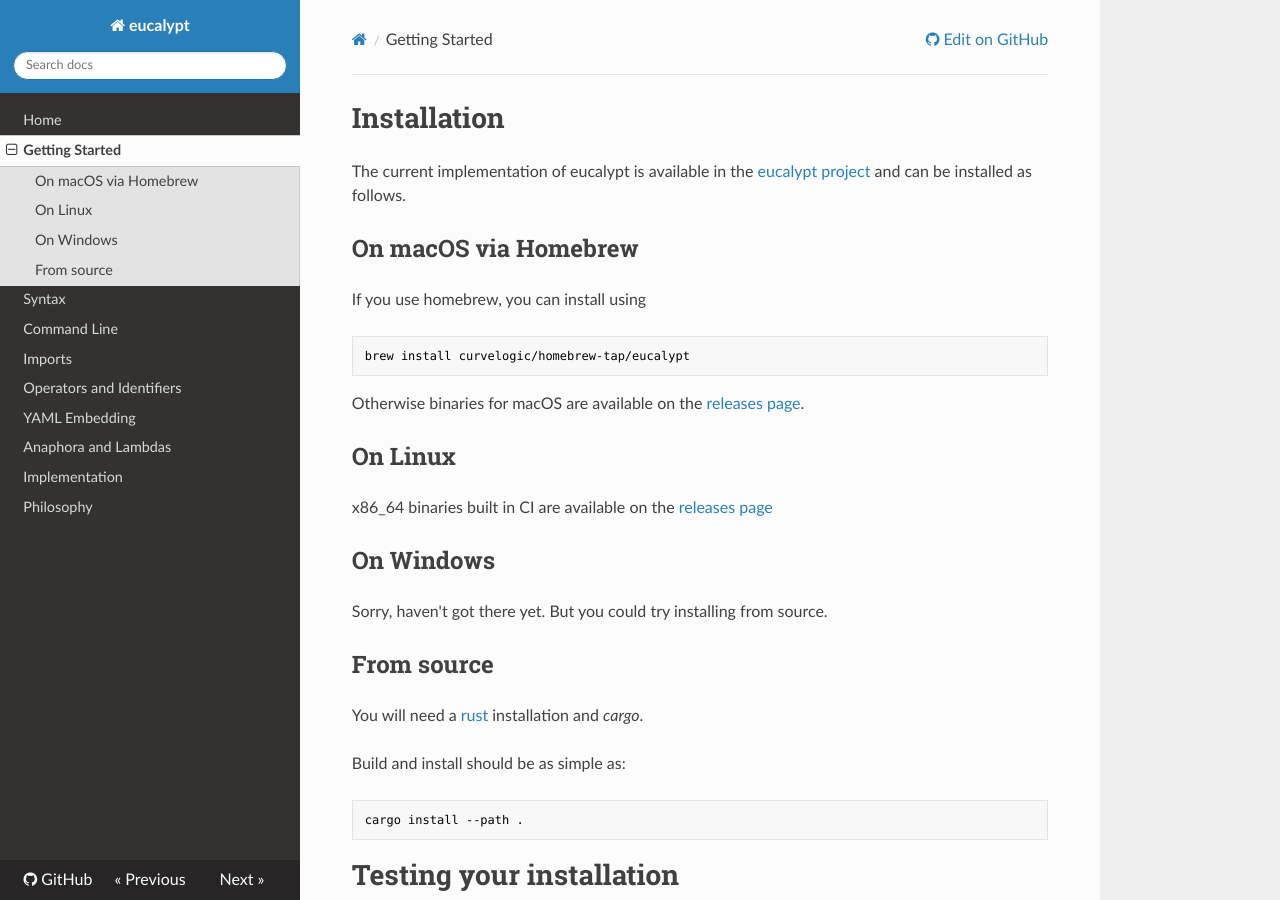
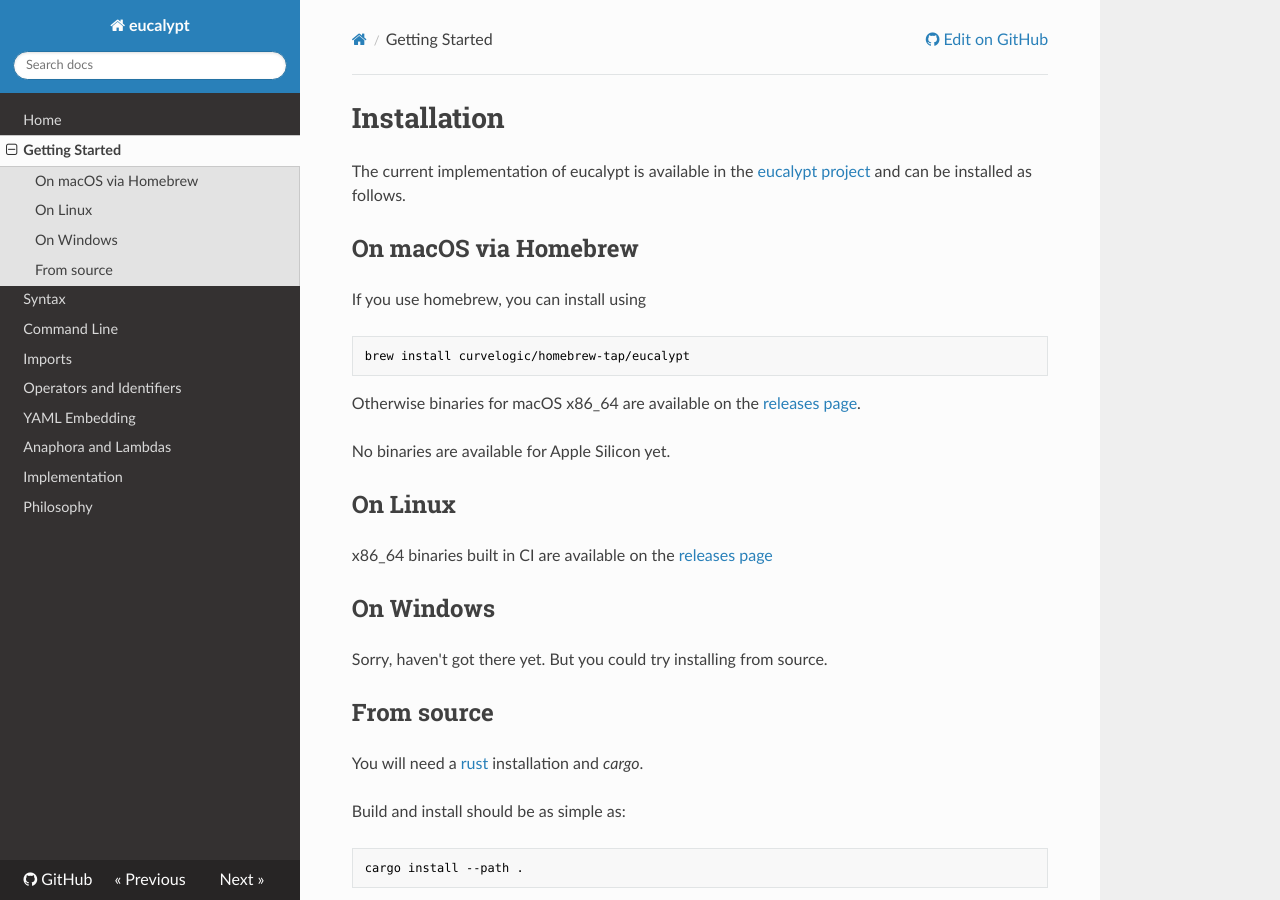
Before and after one commit to curvelogic/eucalypt, an MkDocs documentation site: the page built from docs/getting-started.md, in a window 1280 px wide and 900 px high. Built offline with MkDocs 1.6.1, drawn with Linux system fonts in a browser that asks for light colours; nearby versions of some CDN libraries.

````diff
--- a/docs/getting-started.md
+++ b/docs/getting-started.md
@@ -12,8 +12,10 @@ If you use homebrew, you can install using
 brew install curvelogic/homebrew-tap/eucalypt
 ```
 
-Otherwise binaries for macOS are available on the [releases
+Otherwise binaries for macOS x86_64 are available on the [releases
 page](https://github.com/curvelogic/eucalypt/releases).
+
+No binaries are available for Apple Silicon yet.
 
 ## On Linux
 
````
Also changed, not shown: 1 other file.
